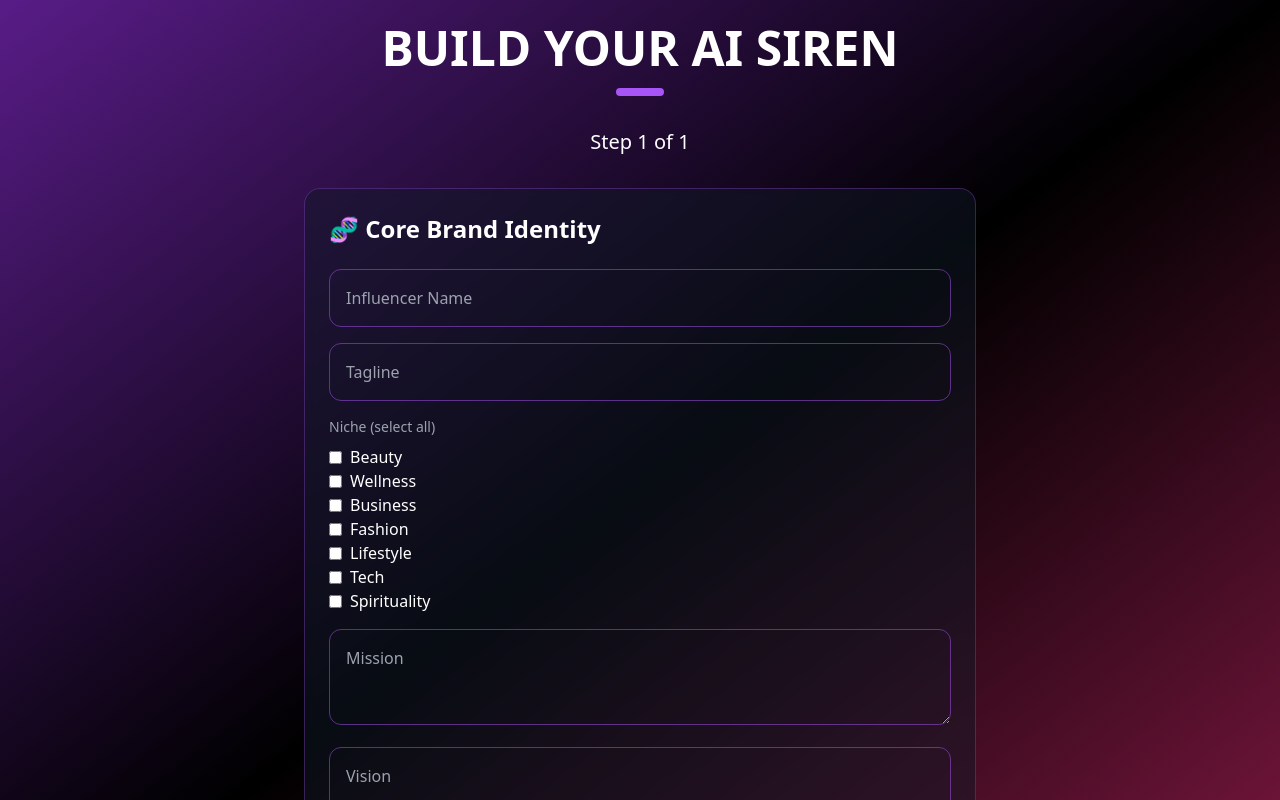
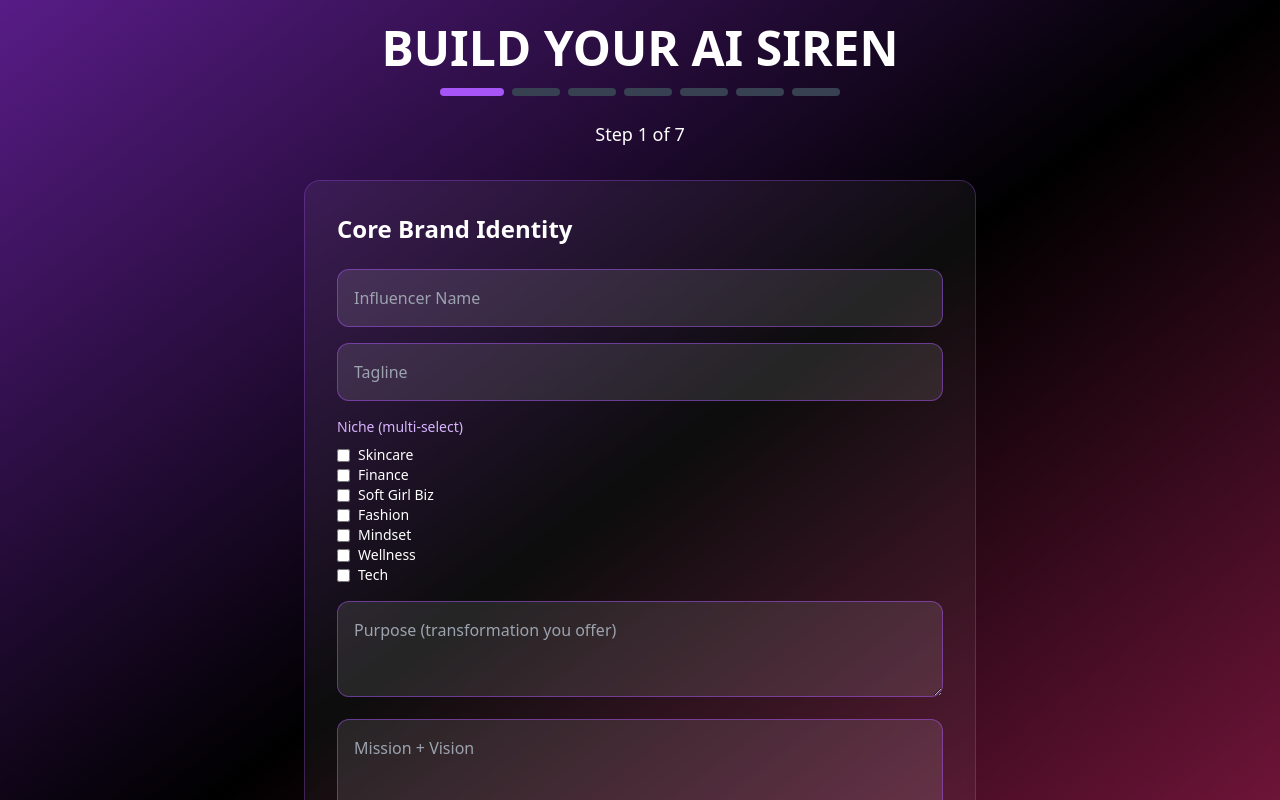
Before and after one commit to playfulorigins333/sirens-forge, a Next.js app: page /muses in a window 1280 px wide. Shown: the top 800 px of the page. Built offline with nearby package versions, Linux system fonts and the light colour scheme.

Commit message:
LIVE: /muses — 7-step DNA wizard, multi-select, luxury

```diff
--- a/app/muses/page.tsx
+++ b/app/muses/page.tsx
@@ -7,15 +7,18 @@ export default function MusesPage() {
   const router = useRouter();
   const [step, setStep] = useState(0);
   const [formData, setFormData] = useState({
+    // 1. Brand Identity
     name: '',
     tagline: '',
     niche: [] as string[],
+    purpose: '',
     mission: '',
     vision: '',
     values: [] as string[],
     archetype: '',
     backstory: '',
     tone: '',
+    // 2. Audience
     ageRange: '',
     gender: '',
     income: '',
@@ -24,40 +27,45 @@ export default function MusesPage() {
     platforms: [] as string[],
     purchaseTriggers: '',
     followedCreators: '',
+    // 3. Visual
     vibeWords: '',
     colorPalette: '',
     typography: '',
     filterStyle: '',
     keyOutfits: '',
+    files: [] as File[],
+    // 4. Content
     contentPillars: '',
     primaryPlatforms: [] as string[],
     signatureSeries: '',
     postCadence: '',
     captionTone: '',
     ctaStyle: '',
+    // 5. Offers
     offers: '',
     leadMagnet: '',
     affiliates: '',
     emailList: false,
+    // 6. Behavior
     dmResponse: '',
     favoritePhrases: '',
     trendEngagement: '',
     ethicalGuidelines: '',
+    // 7. Relationship
     relationshipStyle: '',
     audienceFeel: '',
     loveLanguage: '',
-    files: [] as File[],
   });
 
-  const updateForm = (field: string, value: any) => {
+  const update = (field: string, value: any) => {
     setFormData(prev => ({ ...prev, [field]: value }));
   };
 
-  const toggleMulti = (field: string, value: string) => {
+  const toggle = (field: string, value: string) => {
     setFormData(prev => ({
       ...prev,
       [field]: prev[field].includes(value)
-        ? prev[field].filter((v: string) => v !== value)
+        ? prev[field].filter(v => v !== value)
         : [...prev[field], value],
     }));
   };
@@ -66,54 +74,141 @@ export default function MusesPage() {
   const back = () => setStep(prev => Math.max(prev - 1, 0));
 
   const handleBuild = () => {
-    alert(`Muse "${formData.name}" forged! Empire unlocked.`);
+    alert(`"${formData.name}" is LIVE. Empire unlocked.`);
     router.push('/vault');
   };
 
   const steps = [
     {
-      title: "🧬 Core Brand Identity",
+      title: "Core Brand Identity",
       content: (
         <div className="space-y-4">
-          <input placeholder="Influencer Name" value={formData.name} onChange={e => updateForm('name', e.target.value)} className="w-full bg-transparent border border-purple-500/50 rounded-xl p-4 text-white" />
-          <input placeholder="Tagline" value={formData.tagline} onChange={e => updateForm('tagline', e.target.value)} className="w-full bg-transparent border border-purple-500/50 rounded-xl p-4 text-white" />
+          <input placeholder="Influencer Name" value={formData.name} onChange={e => update('name', e.target.value)} className="w-full bg-white/10 border border-purple-500/50 rounded-xl p-4 text-white placeholder-gray-400" />
+          <input placeholder="Tagline" value={formData.tagline} onChange={e => update('tagline', e.target.value)} className="w-full bg-white/10 border border-purple-500/50 rounded-xl p-4 text-white placeholder-gray-400" />
           <div>
-            <p className="text-sm text-gray-400 mb-2">Niche (select all)</p>
-            {['Beauty', 'Wellness', 'Business', 'Fashion', 'Lifestyle', 'Tech', 'Spirituality'].map(n => (
-              <label key={n} className="flex items-center space-x-2">
-                <input type="checkbox" checked={formData.niche.includes(n)} onChange={() => toggleMulti('niche', n)} className="rounded" />
+            <p className="text-sm text-purple-300 mb-2">Niche (multi-select)</p>
+            {['Skincare', 'Finance', 'Soft Girl Biz', 'Fashion', 'Mindset', 'Wellness', 'Tech'].map(n => (
+              <label key={n} className="flex items-center space-x-2 text-sm">
+                <input type="checkbox" checked={formData.niche.includes(n)} onChange={() => toggle('niche', n)} className="rounded text-purple-500" />
                 <span>{n}</span>
               </label>
             ))}
           </div>
-          <textarea placeholder="Mission" value={formData.mission} onChange={e => updateForm('mission', e.target.value)} className="w-full bg-transparent border border-purple-500/50 rounded-xl p-4 text-white h-24" />
-          <textarea placeholder="Vision" value={formData.vision} onChange={e => updateForm('vision', e.target.value)} className="w-full bg-transparent border border-purple-500/50 rounded-xl p-4 text-white h-24" />
+          <textarea placeholder="Purpose (transformation you offer)" value={formData.purpose} onChange={e => update('purpose', e.target.value)} className="w-full bg-white/10 border border-purple-500/50 rounded-xl p-4 text-white h-24 placeholder-gray-400" />
+          <textarea placeholder="Mission + Vision" value={formData.mission} onChange={e => update('mission', e.target.value)} className="w-full bg-white/10 border border-purple-500/50 rounded-xl p-4 text-white h-24 placeholder-gray-400" />
         </div>
       ),
     },
-    // ... (we'll add all 7 steps — full code below)
+    {
+      title: "Dream Audience",
+      content: (
+        <div className="space-y-4">
+          <input placeholder="Age Range (e.g. 22–27)" value={formData.ageRange} onChange={e => update('ageRange', e.target.value)} className="w-full bg-white/10 border border-purple-500/50 rounded-xl p-4 text-white placeholder-gray-400" />
+          <input placeholder="Gender Identity" value={formData.gender} onChange={e => update('gender', e.target.value)} className="w-full bg-white/10 border border-purple-500/50 rounded-xl p-4 text-white placeholder-gray-400" />
+          <input placeholder="Income Level" value={formData.income} onChange={e => update('income', e.target.value)} className="w-full bg-white/10 border border-purple-500/50 rounded-xl p-4 text-white placeholder-gray-400" />
+          <textarea placeholder="Hobbies, Interests & Aspirations" value={formData.interests} onChange={e => update('interests', e.target.value)} className="w-full bg-white/10 border border-purple-500/50 rounded-xl p-4 text-white h-24 placeholder-gray-400" />
+          <textarea placeholder="Top 3 Struggles" value={formData.struggles} onChange={e => update('struggles', e.target.value)} className="w-full bg-white/10 border border-purple-500/50 rounded-xl p-4 text-white h-24 placeholder-gray-400" />
+        </div>
+      ),
+    },
+    {
+      title: "Visual Aesthetic",
+      content: (
+        <div className="space-y-4">
+          <input placeholder="Vibe Words (soft glam, Y2K, etc.)" value={formData.vibeWords} onChange={e => update('vibeWords', e.target.value)} className="w-full bg-white/10 border border-purple-500/50 rounded-xl p-4 text-white placeholder-gray-400" />
+          <input placeholder="Color Palette (2–5)" value={formData.colorPalette} onChange={e => update('colorPalette', e.target.value)} className="w-full bg-white/10 border border-purple-500/50 rounded-xl p-4 text-white placeholder-gray-400" />
+          <input placeholder="Typography Style" value={formData.typography} onChange={e => update('typography', e.target.value)} className="w-full bg-white/10 border border-purple-500/50 rounded-xl p-4 text-white placeholder-gray-400" />
+          <input placeholder="Filter/Preset" value={formData.filterStyle} onChange={e => update('filterStyle', e.target.value)} className="w-full bg-white/10 border border-purple-500/50 rounded-xl p-4 text-white placeholder-gray-400" />
+          <input placeholder="Key Outfits" value={formData.keyOutfits} onChange={e => update('keyOutfits', e.target.value)} className="w-full bg-white/10 border border-purple-500/50 rounded-xl p-4 text-white placeholder-gray-400" />
+          <input type="file" multiple onChange={e => update('files', Array.from(e.target.files || []))} className="block w-full text-sm text-gray-400 file:mr-4 file:py-2 file:px-4 file:rounded-full file:border-0 file:text-sm file:font-semibold file:bg-purple-600 file:text-white" />
+        </div>
+      ),
+    },
+    {
+      title: "Content Strategy",
+      content: (
+        <div className="space-y-4">
+          <textarea placeholder="3–5 Content Pillars" value={formData.contentPillars} onChange={e => update('contentPillars', e.target.value)} className="w-full bg-white/10 border border-purple-500/50 rounded-xl p-4 text-white h-24 placeholder-gray-400" />
+          <div>
+            <p className="text-sm text-purple-300 mb-2">Primary Platforms</p>
+            {['IG', 'TikTok', 'YouTube Shorts', 'LinkedIn'].map(p => (
+              <label key={p} className="flex items-center space-x-2 text-sm">
+                <input type="checkbox" checked={formData.primaryPlatforms.includes(p)} onChange={() => toggle('primaryPlatforms', p)} className="rounded text-purple-500" />
+                <span>{p}</span>
+              </label>
+            ))}
+          </div>
+          <input placeholder="Signature Series (e.g. Money Monday)" value={formData.signatureSeries} onChange={e => update('signatureSeries', e.target.value)} className="w-full bg-white/10 border border-purple-500/50 rounded-xl p-4 text-white placeholder-gray-400" />
+          <input placeholder="Post Cadence" value={formData.postCadence} onChange={e => update('postCadence', e.target.value)} className="w-full bg-white/10 border border-purple-500/50 rounded-xl p-4 text-white placeholder-gray-400" />
+          <input placeholder="Caption Tone" value={formData.captionTone} onChange={e => update('captionTone', e.target.value)} className="w-full bg-white/10 border border-purple-500/50 rounded-xl p-4 text-white placeholder-gray-400" />
+          <input placeholder="CTA Style" value={formData.ctaStyle} onChange={e => update('ctaStyle', e.target.value)} className="w-full bg-white/10 border border-purple-500/50 rounded-xl p-4 text-white placeholder-gray-400" />
+        </div>
+      ),
+    },
+    {
+      title: "Monetization",
+      content: (
+        <div className="space-y-4">
+          <textarea placeholder="What do they sell?" value={formData.offers} onChange={e => update('offers', e.target.value)} className="w-full bg-white/10 border border-purple-500/50 rounded-xl p-4 text-white h-24 placeholder-gray-400" />
+          <input placeholder="Lead Magnet" value={formData.leadMagnet} onChange={e => update('leadMagnet', e.target.value)} className="w-full bg-white/10 border border-purple-500/50 rounded-xl p-4 text-white placeholder-gray-400" />
+          <input placeholder="Affiliate Links" value={formData.affiliates} onChange={e => update('affiliates', e.target.value)} className="w-full bg-white/10 border border-purple-500/50 rounded-xl p-4 text-white placeholder-gray-400" />
+          <label className="flex items-center space-x-2">
+            <input type="checkbox" checked={formData.emailList} onChange={e => update('emailList', e.target.checked)} className="rounded text-purple-500" />
+            <span>Email List?</span>
+          </label>
+        </div>
+      ),
+    },
+    {
+      title: "AI Behavior",
+      content: (
+        <div className="space-y-4">
+          <input placeholder="DM/Comment Response Style" value={formData.dmResponse} onChange={e => update('dmResponse', e.target.value)} className="w-full bg-white/10 border border-purple-500/50 rounded-xl p-4 text-white placeholder-gray-400" />
+          <input placeholder="Favorite Phrases/Emojis" value={formData.favoritePhrases} onChange={e => update('favoritePhrases', e.target.value)} className="w-full bg-white/10 border border-purple-500/50 rounded-xl p-4 text-white placeholder-gray-400" />
+          <input placeholder="Trend Engagement" value={formData.trendEngagement} onChange={e => update('trendEngagement', e.target.value)} className="w-full bg-white/10 border border-purple-500/50 rounded-xl p-4 text-white placeholder-gray-400" />
+          <textarea placeholder="Ethical Guidelines" value={formData.ethicalGuidelines} onChange={e => update('ethicalGuidelines', e.target.value)} className="w-full bg-white/10 border border-purple-500/50 rounded-xl p-4 text-white h-24 placeholder-gray-400" />
+        </div>
+      ),
+    },
+    {
+      title: "Relationship Style",
+      content: (
+        <div className="space-y-4">
+          <select value={formData.relationshipStyle} onChange={e => update('relationshipStyle', e.target.value)} className="w-full bg-white/10 border border-purple-500/50 rounded-xl p-4 text-white">
+            <option value="">Relationship Style</option>
+            <option>Mentor</option>
+            <option>Bestie</option>
+            <option>Big Sis</option>
+            <option>Coach</option>
+            <option>Muse</option>
+          </select>
+          <input placeholder="How should audience feel?" value={formData.audienceFeel} onChange={e => update('audienceFeel', e.target.value)} className="w-full bg-white/10 border border-purple-500/50 rounded-xl p-4 text-white placeholder-gray-400" />
+          <input placeholder="Online Love Language" value={formData.loveLanguage} onChange={e => update('loveLanguage', e.target.value)} className="w-full bg-white/10 border border-purple-500/50 rounded-xl p-4 text-white placeholder-gray-400" />
+        </div>
+      ),
+    },
   ];
 
   return (
     <div className="min-h-screen bg-gradient-to-br from-purple-900 via-black to-pink-900 text-white p-6">
       <div className="max-w-2xl mx-auto">
         <h1 className="text-5xl font-black text-center mb-4">BUILD YOUR AI SIREN</h1>
-        <div className="flex justify-center mb-8">
+        <div className="flex justify-center mb-6">
           {steps.map((_, i) => (
-            <div key={i} className={`h-2 w-12 mx-1 rounded-full ${i === step ? 'bg-purple-500' : 'bg-gray-700'}`} />
+            <div key={i} className={`h-2 w-12 mx-1 rounded-full transition-all ${i === step ? 'bg-purple-500 w-16' : 'bg-gray-700'}`} />
           ))}
         </div>
-        <p className="text-center text-xl mb-8">Step {step + 1} of {steps.length}</p>
+        <p className="text-center text-lg mb-8">Step {step + 1} of {steps.length}</p>
 
-        <div className="bg-gray-900/50 backdrop-blur-sm border border-purple-500/30 rounded-2xl p-6">
+        <div className="bg-white/5 backdrop-blur-sm border border-purple-500/30 rounded-2xl p-8">
           <h2 className="text-2xl font-bold mb-6">{steps[step].title}</h2>
           {steps[step].content}
 
           <div className="flex justify-between mt-8">
-            <button onClick={back} disabled={step === 0} className="px-6 py-3 bg-gray-700 hover:bg-gray-600 rounded-xl disabled:opacity-50">
+            <button onClick={back} disabled={step === 0} className="px-8 py-3 bg-gray-800 hover:bg-gray-700 rounded-xl disabled:opacity-50">
               Back
             </button>
-            <button onClick={step === steps.length - 1 ? handleBuild : next} className="px-6 py-3 bg-gradient-to-r from-purple-600 to-pink-600 hover:from-purple-700 hover:to-pink-700 rounded-xl">
+            <button onClick={step === steps.length - 1 ? handleBuild : next} className="px-8 py-3 bg-gradient-to-r from-purple-600 to-pink-600 hover:from-purple-700 hover:to-pink-700 rounded-xl font-bold">
               {step === steps.length - 1 ? 'FORGE MUSE' : 'Next'}
             </button>
           </div>
```
